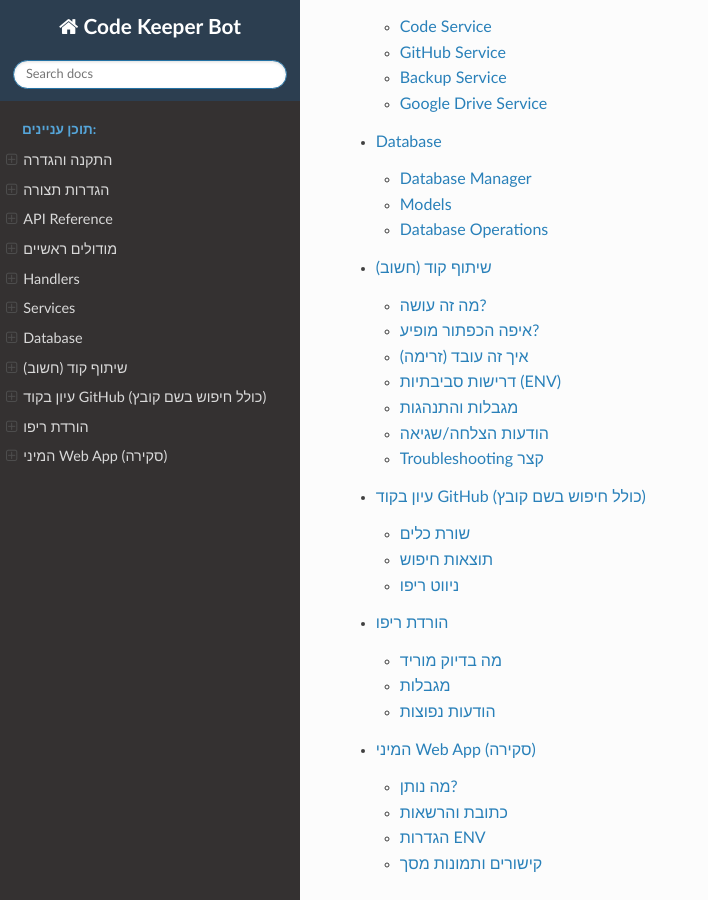
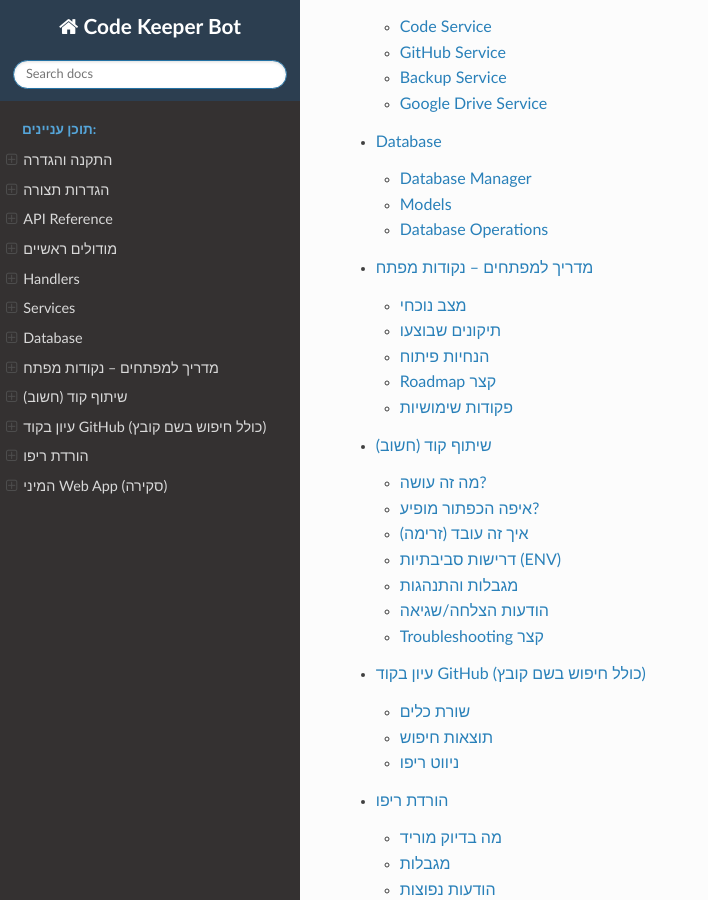
Before and after one commit to amirbiron/CodeBot, a Sphinx documentation site: the page built from docs/index.rst, in a window 1280 px wide and 900 px high, scrolled down 1909 px. Shown: the whole window, without its empty margins (0-708 px from the left). Built offline with Sphinx 7.4.7 and the Read the Docs theme 3.1.0, drawn with Linux system fonts in a browser that asks for light colours; part of the change alters nothing that is shown.

Commit message:
docs: add dev_notes.rst and V_NOTES.md; include dev notes in docs toctree

```diff
--- /dev/null
+++ b/docs/dev_notes.rst
@@ -0,0 +1,36 @@
+מדריך למפתחים – נקודות מפתח
+=============================
+
+מצב נוכחי
+----------
+- RTD (latest) ירוק; Sphinx ללא אזהרות כפולות (fail_on_warning: true).
+- docs/conf.py מעודכן עם autodoc_mock_imports (cairosvg, aiohttp, textstat, langdetect, pytest, search_engine, code_processor, integrations).
+- כפילויות מסומנות עם :noindex: בעמודי סקירה (api, database, handlers, services, configuration).
+- examples.rst מוחרג עד שיוחזר ל-toctree.
+- CI: סטטוסים נדרשים: "🔍 Code Quality & Security", "🧪 Unit Tests (3.11)", "🧪 Unit Tests (3.12)".
+- CI רץ גם על שינויי .cursorrules.
+
+תיקונים שבוצעו
+---------------
+- Telegram: עטיפות בטוחות ל-edit_message_* כדי להתעלם מ-"Message is not modified".
+- GitHub – "📥 הורד קובץ מריפו": הוסר UI של מחיקה במצב הורדה בלבד.
+
+הנחיות פיתוח
+------------
+- Sphinx/RTD: לא להריץ קוד בטופ-לבל ב-imports; להשתמש ב-:noindex: כשיש כפילות.
+- .cursorrules: לשמור כללי בטיחות מחיקה; לא להתעלם ממנו ב-CI.
+- Telegram: להשתמש ב-TelegramUtils.safe_edit_message_text / safe_edit_message_reply_markup לכל עריכת הודעה.
+- "📥 הורד קובץ מריפו": browse_action=download; לא להציג מחיקה; איפוס multi_mode/safe_delete.
+
+Roadmap קצר
+-----------
+- להחיל wrapper גם ב-github_menu_handler.py, handlers/drive/menu.py, large_files_handler.py.
+- להשתמש גם ב-safe_edit_message_reply_markup במקומות מתאימים.
+- להחזיר examples.rst ל-toctree ולהסיר מה-exclude כשמוכנים.
+- להוסיף pre-commit (ruff/black/isort/doc8) ולציין ב-README.
+
+פקודות שימושיות
+----------------
+- Build תיעוד: ``make -C docs html`` או ``sphinx-build -b html docs docs/_build/html``
+- בדיקות: ``pytest -v`` (CI מריץ 3.11/3.12)
+- עדכון ענף PR: "Update branch" או ``git merge origin/main`` ואז push
--- a/docs/index.rst
+++ b/docs/index.rst
@@ -19,6 +19,7 @@ Code Keeper Bot - תיעוד API
    handlers/index
    services/index
    database/index
+   dev_notes
    user/share_code
    user/github_browse
    user/download_repo
```
